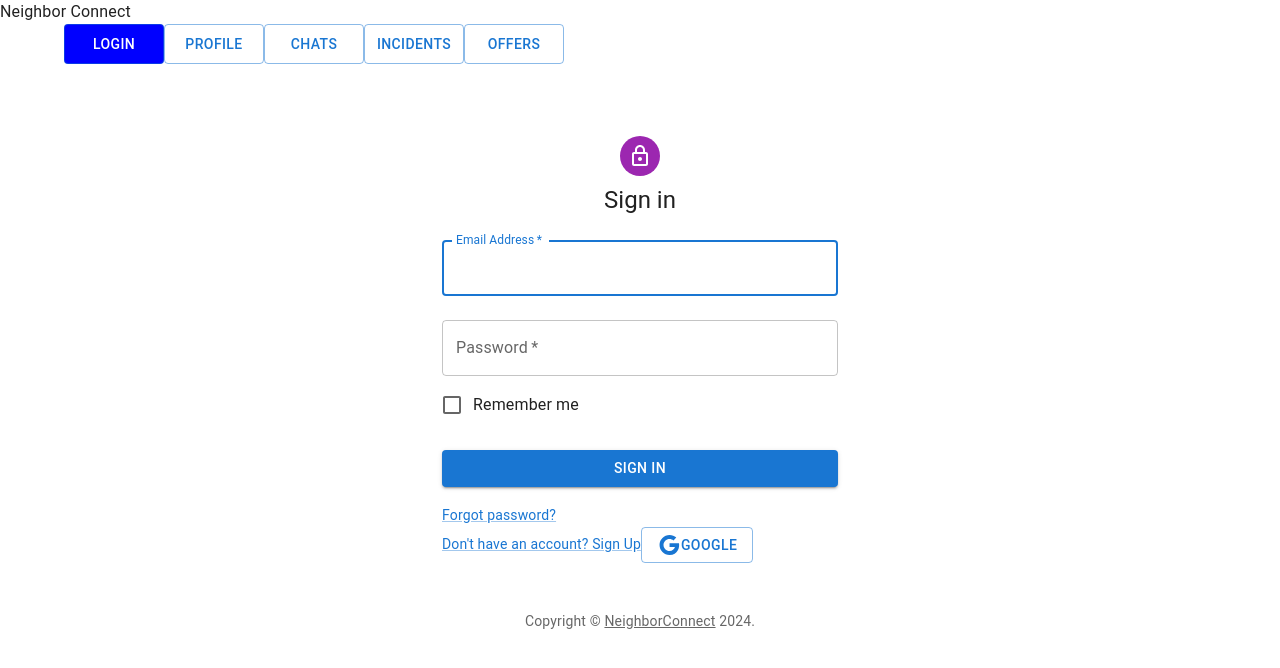
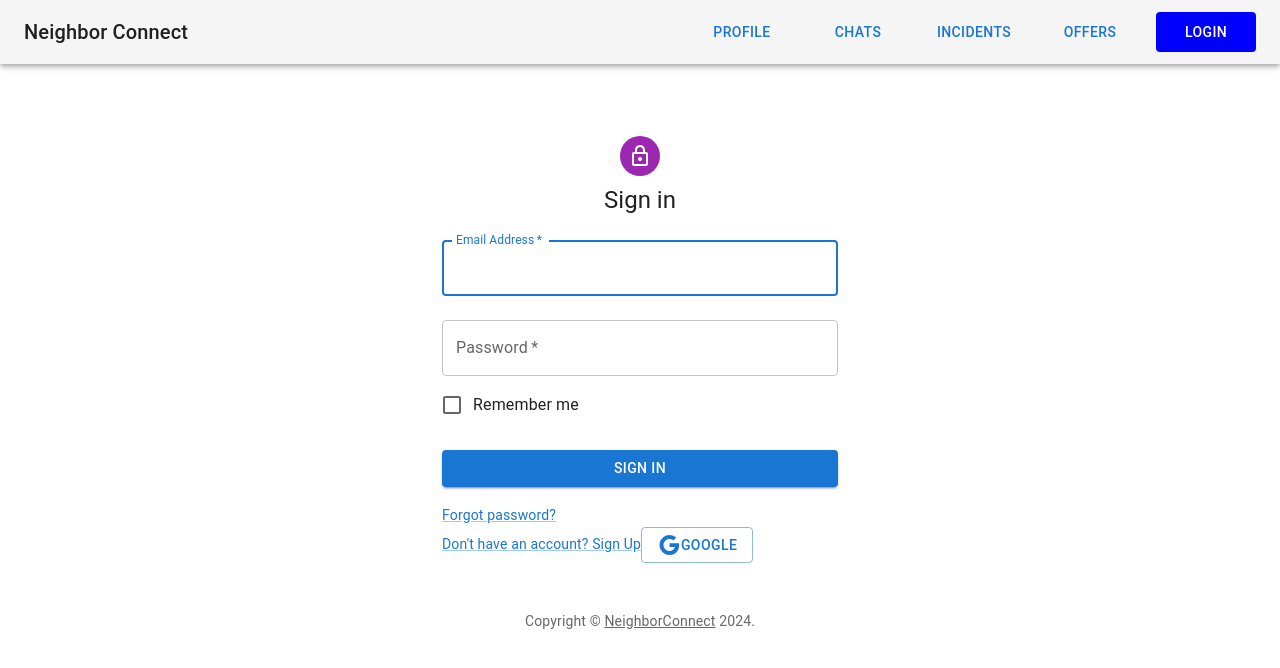
Before and after one commit to egorSheremetov02/neighbor-connect, a React (Vite) app in the folder client/: page / in a window 1280 px wide. Shown: the top 668 px of the page. Built offline with nearby package versions, Linux system fonts and the light colour scheme.

Commit message:
Updated NavBar

```diff
--- a/client/package.json
+++ b/client/package.json
@@ -15,7 +15,8 @@
     "@mui/icons-material": "^5.15.14",
     "@mui/material": "^5.15.14",
     "react": "^18.2.0",
-    "react-dom": "^18.2.0"
+    "react-dom": "^18.2.0",
+    "react-router-dom": "^6.22.3"
   },
   "devDependencies": {
     "@types/react": "^18.2.66",
--- a/client/src/App.jsx
+++ b/client/src/App.jsx
@@ -1,15 +1,25 @@
 import React, { useState } from 'react';
+import { useTheme, useMediaQuery, AppBar, Toolbar, Button, Typography, Box, IconButton, Menu, MenuItem, Container } from '@mui/material';
 import LoginPage from './Pages/LoginPage/LoginPage';
 import Profile from './Pages/Profile/Profile';
-import Container from '@mui/material/Container';
 import Incidents from './Pages/Incidents';
 import Chats from './Pages/Chats/';
 import Offers from './Pages/Offers';
-import { Button } from "@mui/material";
-
 
 const App = () => {
   const [activeComponent, setActiveComponent] = useState('login');
+  const [anchorEl, setAnchorEl] = useState(null);
+  const open = Boolean(anchorEl);
+  const theme = useTheme();
+  const isMobile = useMediaQuery(theme.breakpoints.down('sm'));
+
+  const handleMenu = (event) => {
+    setAnchorEl(event.currentTarget);
+  };
+
+  const handleClose = () => {
+    setAnchorEl(null);
+  };
 
   const renderComponent = () => {
     switch (activeComponent) {
@@ -28,23 +38,73 @@ const App = () => {
     }
   };
 
+  const menuItems = [
+    { name: 'Profile', action: () => setActiveComponent('profile') },
+    { name: 'Chats', action: () => setActiveComponent('chats') },
+    { name: 'Incidents', action: () => setActiveComponent('incidents') },
+    { name: 'Offers', action: () => setActiveComponent('offers') },
+    { name: 'Login', action: () => setActiveComponent('login') },
+  ];
+
   return (
     <div>
-      <p className="mt-5 mr-5 sm:text-xl text-lg flex justify-end font-bold mb-4 mr-4 absolute top-0 right-0">
-        Neighbor Connect
-      </p>
-      <div style={{ position: 'relative' }}>
-        <Container>
-          <div className="mb-10 mt-10 flex justify-center items-end space-x-3 sm:space-x-2 sm:flex-wrap sm:space-y-2">
-            <Button variant="outlined" style={{backgroundColor: activeComponent === 'login' ? 'blue' : 'transparent', color: activeComponent === 'login' ? 'white' : '#1976d2' }} onClick={() => setActiveComponent('login')} sx={{ width: '100px', height: '40px' }}>Login</Button>
-            <Button variant="outlined" style={{backgroundColor: activeComponent === 'profile' ? 'blue' : 'transparent', color: activeComponent === 'profile' ? 'white' : '#1976d2' }} onClick={() => setActiveComponent('profile')} sx={{ width: '100px', height: '40px' }}>Profile</Button>
-            <Button variant="outlined" style={{backgroundColor: activeComponent === 'chats' ? 'blue' : 'transparent', color: activeComponent === 'chats' ? 'white' : '#1976d2' }} onClick={() => setActiveComponent('chats')} sx={{ width: '100px', height: '40px' }}>Chats</Button>
-            <Button variant="outlined" style={{backgroundColor: activeComponent === 'incidents' ? 'blue' : 'transparent', color: activeComponent === 'incidents' ? 'white' : '#1976d2' }} onClick={() => setActiveComponent('incidents')} sx={{ width: '100px', height: '40px' }}>Incidents</Button>
-            <Button variant="outlined" style={{backgroundColor: activeComponent === 'offers' ? 'blue' : 'transparent', color: activeComponent === 'offers' ? 'white' : '#1976d2' }} onClick={() => setActiveComponent('offers')} sx={{ width: '100px', height: '40px' }}>Offers</Button>
-          </div>
-          {renderComponent()}
-        </Container>
-      </div>
+      <AppBar position="static" color="default">
+        <Toolbar>
+          <Typography variant="h6" component="div" sx={{ flexGrow: 1 }}>
+            Neighbor Connect
+          </Typography>
+          {isMobile ? (
+            <>
+              <IconButton
+                size="large"
+                edge="end"
+                color="inherit"
+                aria-label="menu"
+                onClick={handleMenu}
+              >
+                <MenuIcon />
+              </IconButton>
+              <Menu
+                id="menu-appbar"
+                anchorEl={anchorEl}
+                anchorOrigin={{
+                  vertical: 'top',
+                  horizontal: 'right',
+                }}
+                keepMounted
+                transformOrigin={{
+                  vertical: 'top',
+                  horizontal: 'right',
+                }}
+                open={open}
+                onClose={handleClose}
+              >
+                {menuItems.map((item) => (
+                  <MenuItem key={item.name} onClick={() => { setActiveComponent(item.name.toLowerCase()); handleClose(); }}>
+                    {item.name}
+                  </MenuItem>
+                ))}
+              </Menu>
+            </>
+          ) : (
+            <Box sx={{ display: 'flex', justifyContent: 'center', gap: 2 }}>
+              {menuItems.map((item) => (
+                <Button
+                  key={item.name}
+                  color="inherit"
+                  onClick={() => setActiveComponent(item.name.toLowerCase())}
+                  sx={{ backgroundColor: item.name === 'Login' ? 'blue' : 'transparent', color: item.name === 'Login' ? 'white' : '#1976d2', width: '100px', height: '40px' }}
+                >
+                  {item.name}
+                </Button>
+              ))}
+            </Box>
+          )}
+        </Toolbar>
+      </AppBar>
+      <Container>
+        {renderComponent()}
+      </Container>
     </div>
   );
 };
```
Also changed, not shown: 2 other files (tests, documents, lock files or other folders).
